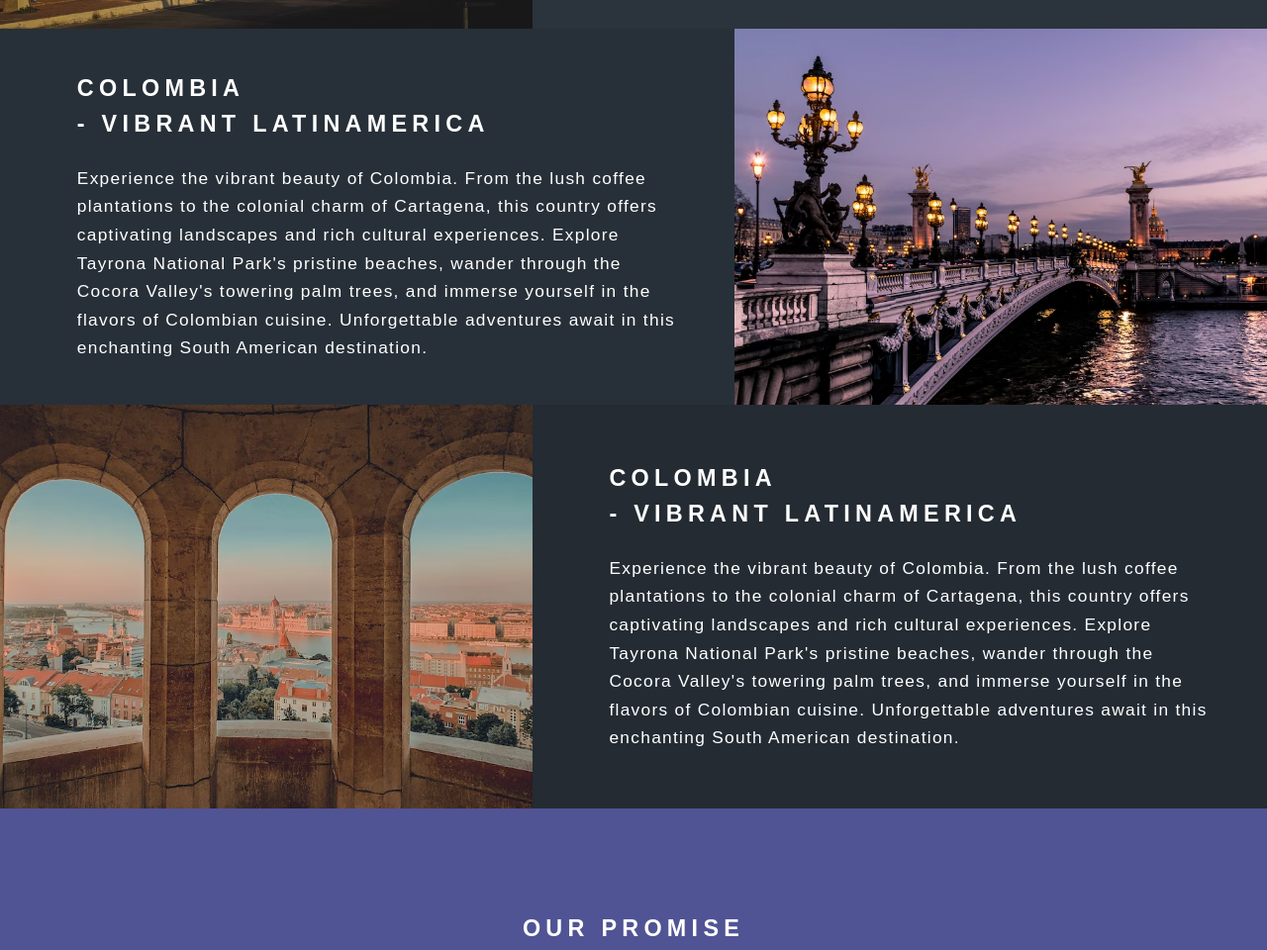
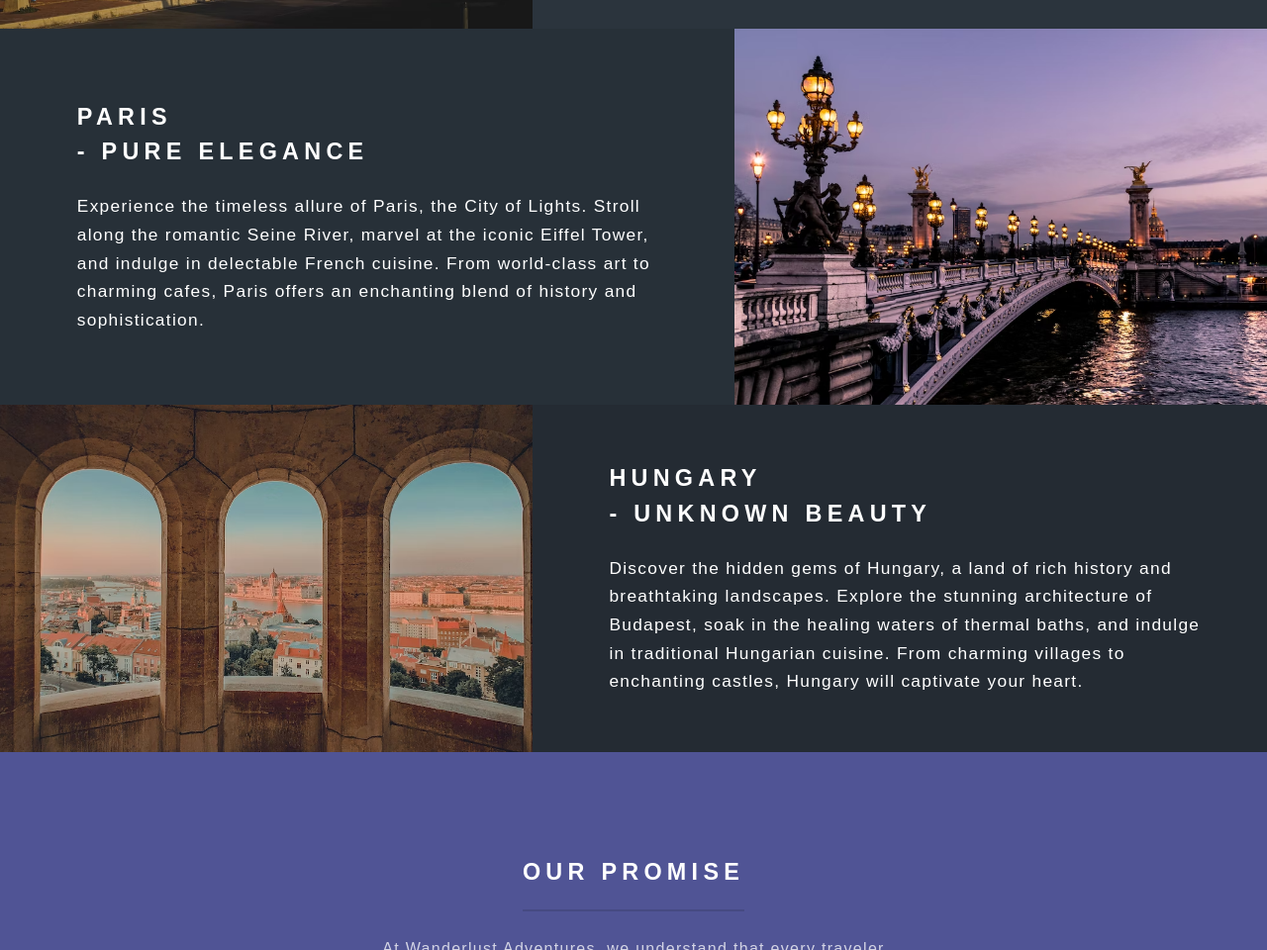
Before and after one commit to thomaserdmenger/superCode-Wanderlust-Project, a plain HTML site: page index.html in a window 1280 px wide. Shown: the part 1935-2895 px from the top of the page at 99% size. Drawn offline with Linux system fonts and the light colour scheme; a web font is replaced by a local one.

Commit message:
Update Text in Cities Section

```diff
--- a/index.html
+++ b/index.html
@@ -82,17 +82,13 @@
               src="./assets/images/image_2.png"
               alt="Street with Houses in Columbia" />
             <div>
-              <h2>
-                Colombia <span class="break"></span> - vibrant latinamerica
-              </h2>
+              <h2>Paris <span class="break"></span> - pure elegance</h2>
               <p>
-                Experience the vibrant beauty of Colombia. From the lush coffee
-                plantations to the colonial charm of Cartagena, this country
-                offers captivating landscapes and rich cultural experiences.
-                Explore Tayrona National Park's pristine beaches, wander through
-                the Cocora Valley's towering palm trees, and immerse yourself in
-                the flavors of Colombian cuisine. Unforgettable adventures await
-                in this enchanting South American destination.
+                Experience the timeless allure of Paris, the City of Lights.
+                Stroll along the romantic Seine River, marvel at the iconic
+                Eiffel Tower, and indulge in delectable French cuisine. From
+                world-class art to charming cafes, Paris offers an enchanting
+                blend of history and sophistication.
               </p>
             </div>
           </article>
@@ -101,17 +97,13 @@
               src="./assets/images/image_3.png"
               alt="Street with Houses in Columbia" />
             <div>
-              <h2>
-                Colombia <span class="break"></span> - vibrant latinamerica
-              </h2>
+              <h2>Hungary <span class="break"></span> - unknown beauty</h2>
               <p>
-                Experience the vibrant beauty of Colombia. From the lush coffee
-                plantations to the colonial charm of Cartagena, this country
-                offers captivating landscapes and rich cultural experiences.
-                Explore Tayrona National Park's pristine beaches, wander through
-                the Cocora Valley's towering palm trees, and immerse yourself in
-                the flavors of Colombian cuisine. Unforgettable adventures await
-                in this enchanting South American destination.
+                Discover the hidden gems of Hungary, a land of rich history and
+                breathtaking landscapes. Explore the stunning architecture of
+                Budapest, soak in the healing waters of thermal baths, and
+                indulge in traditional Hungarian cuisine. From charming villages
+                to enchanting castles, Hungary will captivate your heart.
               </p>
             </div>
           </article>
```
